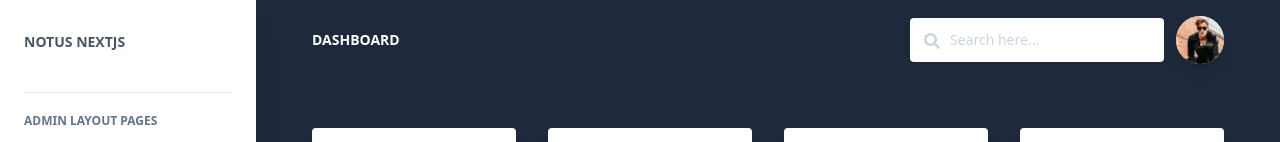
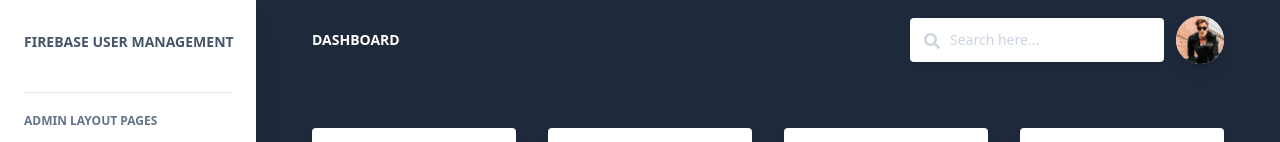
Before and after one commit to edrsn27/next-lotus-firebase-account-management, a Next.js app: page /admin/users in a window 1280 px wide. Shown: the top 142 px of the page. Built offline with nearby package versions, Linux system fonts and the light colour scheme; no server answers; the database is empty; sample sign-in values are in the browser's storage.

Commit message:
Update Sidebar.js

```diff
--- a/components/Sidebar/Sidebar.js
+++ b/components/Sidebar/Sidebar.js
@@ -26,7 +26,7 @@ export default function Sidebar() {
               href="#pablo"
               className="inline-block p-4 px-0 mr-0 text-sm font-bold text-left uppercase md:block md:pb-2 text-blueGray-600 whitespace-nowrap"
             >
-              Notus NextJS
+             FIREBASE USER MANAGEMENT
             </a>
           </Link>
           {/* User */}
```
